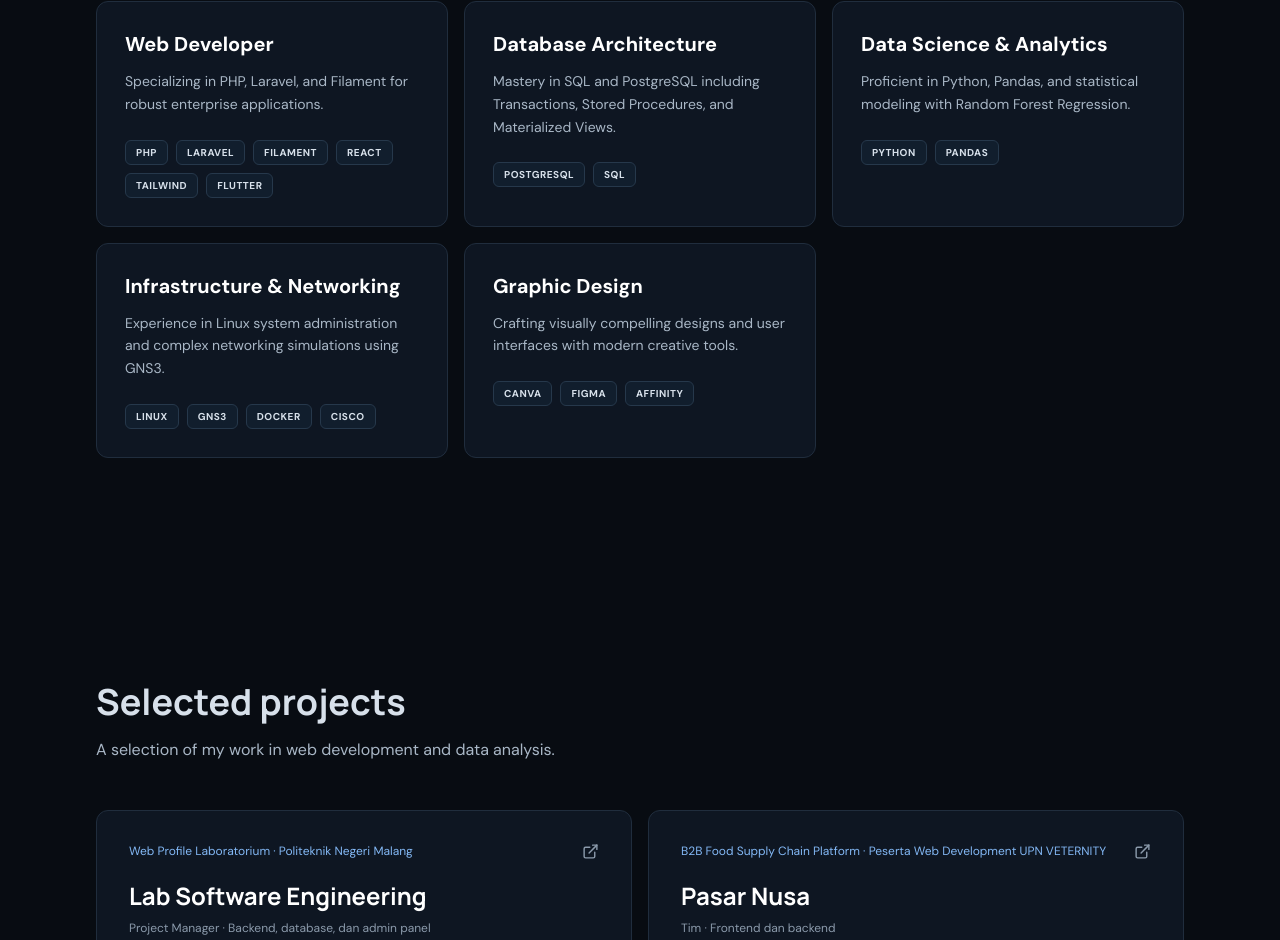
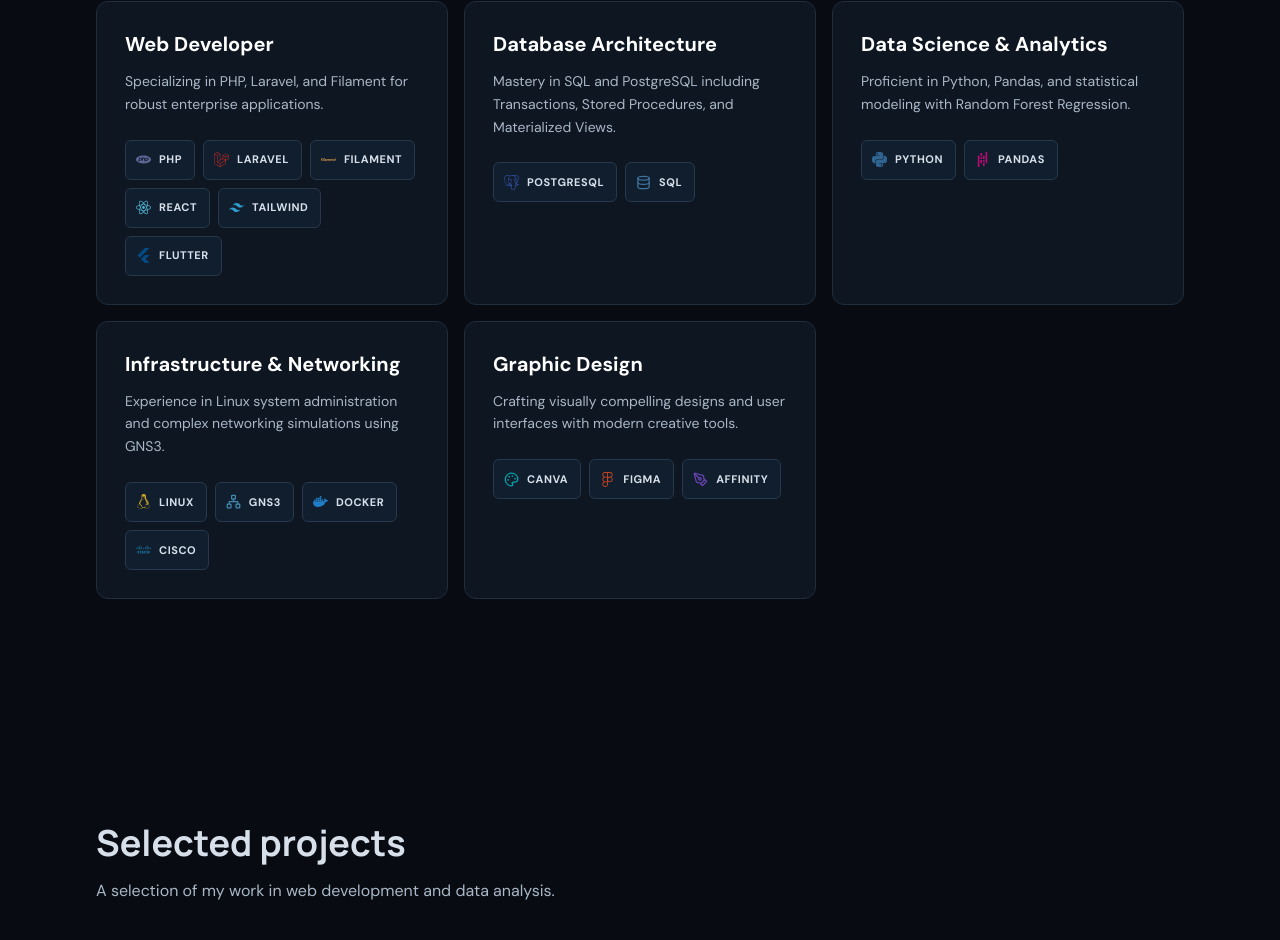
Before and after one commit to rizalrfli/my-portofolio, a React (Vite) app: page / in a window 1280 px wide. Shown: the part 959-1899 px from the top of the page. Built offline with nearby package versions, Linux system fonts and the light colour scheme.

Commit message:
feat: add portfolio application components and dependencies

```diff
--- a/package.json
+++ b/package.json
@@ -21,6 +21,7 @@
     "react": "^19.0.1",
     "react-dom": "^19.0.1",
     "react-github-calendar": "^5.0.6",
+    "react-icons": "^5.7.0",
     "vite": "^6.2.3"
   },
   "devDependencies": {
--- a/src/App.tsx
+++ b/src/App.tsx
@@ -2,9 +2,14 @@ import React, { useState, useEffect } from 'react';
 import { motion, useReducedMotion } from 'motion/react';
 import {
   ChevronRight,
-  Github, Linkedin, Mail, ExternalLink, Calendar, Instagram, MessageSquare, Menu, X, Trophy
+  Github, Linkedin, Mail, ExternalLink, Calendar, Instagram, MessageSquare, Menu, X, Trophy,
+  Database, Network, Palette, PenTool
 } from 'lucide-react';
 import { GitHubCalendar } from 'react-github-calendar';
+import {
+  SiPhp, SiLaravel, SiFilament, SiReact, SiTailwindcss, SiFlutter,
+  SiPostgresql, SiPython, SiPandas, SiLinux, SiDocker, SiCisco, SiFigma
+} from 'react-icons/si';
 
 const Lamp = ({ on, onToggle }: { on: boolean; onToggle: () => void }) => {
   const [pulling, setPulling] = useState(false);
@@ -263,31 +268,67 @@ const Hero = ({ lightsOn, onToggle }: { lightsOn: boolean; onToggle: () => void
   );
 };
 
+type Skill = {
+  name: string;
+  href: string;
+  icon: React.ComponentType<{ size?: number; className?: string }>;
+  color: string;
+};
+
+const skill = (
+  name: string,
+  href: string,
+  icon: Skill['icon'],
+  color: string
+): Skill => ({ name, href, icon, color });
+
 const strengths = [
   {
     title: "Web Developer",
     desc: "Specializing in PHP, Laravel, and Filament for robust enterprise applications.",
-    skills: ["PHP", "Laravel", "Filament", "React", "Tailwind", "Flutter"]
+    skills: [
+      skill("PHP", "https://www.php.net/", SiPhp, "#777BB4"),
+      skill("Laravel", "https://laravel.com/", SiLaravel, "#FF2D20"),
+      skill("Filament", "https://filamentphp.com/", SiFilament, "#FDAE4B"),
+      skill("React", "https://react.dev/", SiReact, "#61DAFB"),
+      skill("Tailwind", "https://tailwindcss.com/", SiTailwindcss, "#38BDF8"),
+      skill("Flutter", "https://flutter.dev/", SiFlutter, "#02569B")
+    ]
   },
   {
     title: "Database Architecture",
     desc: "Mastery in SQL and PostgreSQL including Transactions, Stored Procedures, and Materialized Views.",
-    skills: ["PostgreSQL", "SQL"]
+    skills: [
+      skill("PostgreSQL", "https://www.postgresql.org/", SiPostgresql, "#4169E1"),
+      skill("SQL", "https://www.w3schools.com/sql/", Database, "#4B8BBE")
+    ]
   },
   {
     title: "Data Science & Analytics",
     desc: "Proficient in Python, Pandas, and statistical modeling with Random Forest Regression.",
-    skills: ["Python", "Pandas"]
+    skills: [
+      skill("Python", "https://www.python.org/", SiPython, "#3776AB"),
+      skill("Pandas", "https://pandas.pydata.org/", SiPandas, "#E70488")
+    ]
   },
   {
     title: "Infrastructure & Networking",
     desc: "Experience in Linux system administration and complex networking simulations using GNS3.",
-    skills: ["Linux", "GNS3", "Docker", "Cisco"]
+    skills: [
+      skill("Linux", "https://www.linux.org/", SiLinux, "#FCC624"),
+      skill("GNS3", "https://www.gns3.com/", Network, "#4FA3D1"),
+      skill("Docker", "https://www.docker.com/", SiDocker, "#2496ED"),
+      skill("Cisco", "https://www.cisco.com/", SiCisco, "#1BA0D7")
+    ]
   },
   {
     title: "Graphic Design",
     desc: "Crafting visually compelling designs and user interfaces with modern creative tools.",
-    skills: ["Canva", "Figma", "Affinity"]
+    skills: [
+      skill("Canva", "https://www.canva.com/", Palette, "#00C4CC"),
+      skill("Figma", "https://www.figma.com/", SiFigma, "#F24E1E"),
+      skill("Affinity", "https://affinity.serif.com/", PenTool, "#7E4DD2")
+    ]
   }
 ];
 
@@ -317,13 +358,23 @@ const About = () => {
             <h3 className="text-xl font-bold mb-3 text-[var(--ink-strong)]">{item.title}</h3>
             <p className="text-[var(--ink-muted)] text-sm mb-6 leading-relaxed">{item.desc}</p>
             <div className="flex flex-wrap gap-2 mt-auto">
-              {item.skills.map((skill, i) => (
-                <span
-                  key={i}
-                  className="text-[10px] font-bold px-2.5 py-1 rounded-md uppercase tracking-wider border bg-[var(--chip)] text-[var(--ink)] border-[var(--chip-line)]"
+              {item.skills.map((s) => (
+                <a
+                  key={s.name}
+                  href={s.href}
+                  target="_blank"
+                  rel="noopener noreferrer"
+                  title={`Buka situs ${s.name}`}
+                  style={{ ['--brand' as string]: s.color }}
+                  className="skill-chip group/skill inline-flex items-center gap-2 min-h-10 pl-2.5 pr-3 rounded-md text-[11px] font-bold uppercase tracking-wider text-[var(--ink)] border border-[var(--chip-line)] hover:border-[var(--brand)] hover:text-[var(--ink-strong)] hover:bg-[var(--surface-hover)] transition-colors"
                 >
-                  {skill}
-                </span>
+                  <s.icon
+                    size={15}
+                    className="shrink-0 opacity-80 group-hover/skill:opacity-100 transition-opacity"
+                    style={{ color: s.color }}
+                  />
+                  {s.name}
+                </a>
               ))}
             </div>
           </motion.div>
```
Also changed, not shown: 1 other file (tests, documents, lock files or other folders).
